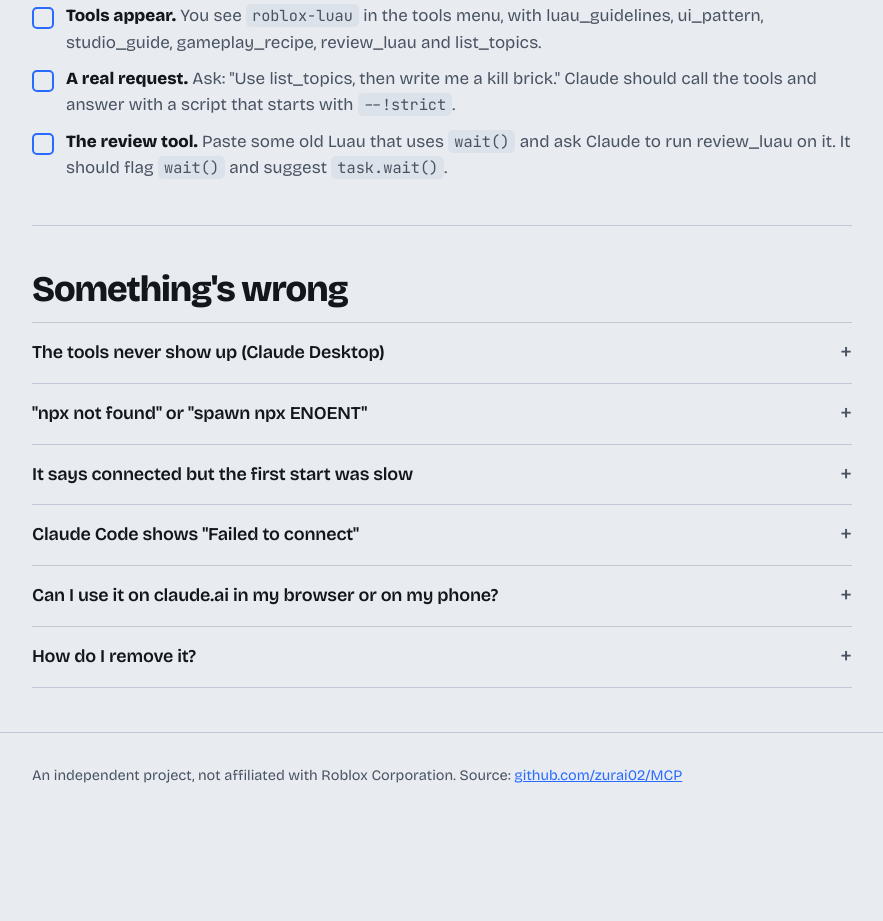
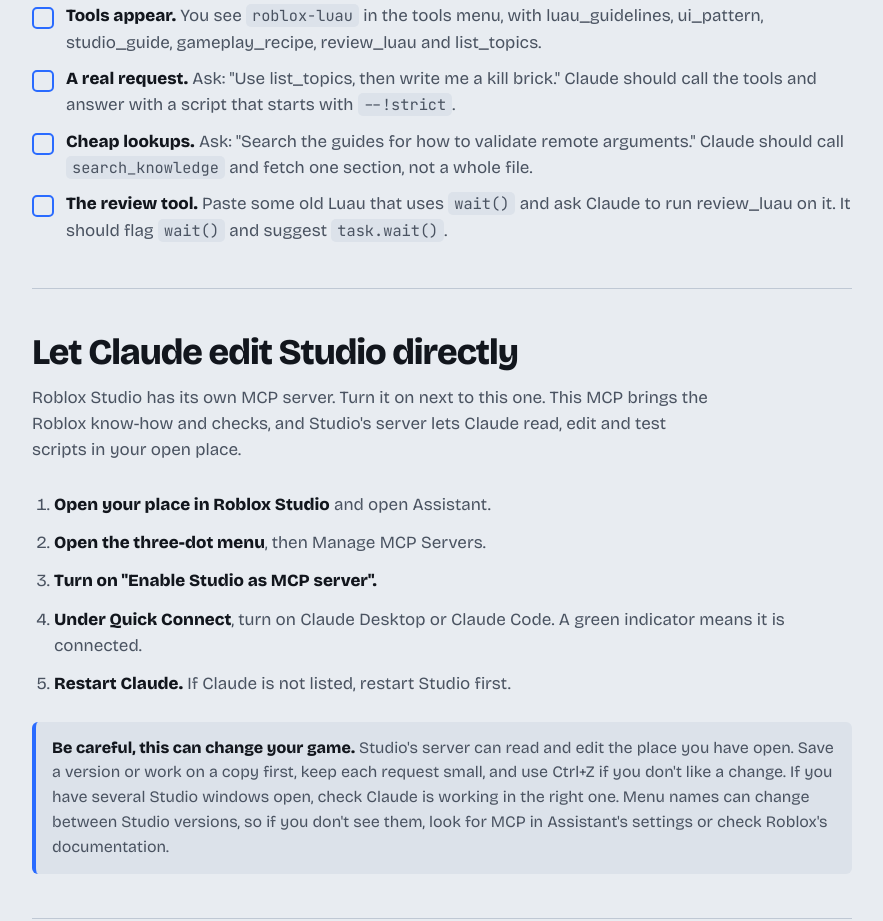
Before and after one commit to zurai02/MCP, a website: page mcp.html in a window 1280 px wide. Shown: the part 1854-2775 px from the top of the page, without its empty margins (198-1081 px from the left). Before the commit the page ends 2694 px from the top, so only its background shows below. Drawn offline with nearby package versions, Linux system fonts and the light colour scheme.

Commit message:
Update mcp.html

```diff
--- a/mcp.html
+++ b/mcp.html
@@ -194,8 +194,22 @@
       <ul class="check">
         <li><span><b>Tools appear.</b> You see <code>roblox-luau</code> in the tools menu, with luau_guidelines, ui_pattern, studio_guide, gameplay_recipe, review_luau and list_topics.</span></li>
         <li><span><b>A real request.</b> Ask: "Use list_topics, then write me a kill brick." Claude should call the tools and answer with a script that starts with <code>--!strict</code>.</span></li>
+        <li><span><b>Cheap lookups.</b> Ask: "Search the guides for how to validate remote arguments." Claude should call <code>search_knowledge</code> and fetch one section, not a whole file.</span></li>
         <li><span><b>The review tool.</b> Paste some old Luau that uses <code>wait()</code> and ask Claude to run review_luau on it. It should flag <code>wait()</code> and suggest <code>task.wait()</code>.</span></li>
       </ul>
+    </section>
+
+    <section id="studio">
+      <h2>Let Claude edit Studio directly</h2>
+      <p class="sub">Roblox Studio has its own MCP server. Turn it on next to this one. This MCP brings the Roblox know-how and checks, and Studio's server lets Claude read, edit and test scripts in your open place.</p>
+      <ol class="steps">
+        <li><b>Open your place in Roblox Studio</b> and open Assistant.</li>
+        <li><b>Open the three-dot menu</b>, then Manage MCP Servers.</li>
+        <li><b>Turn on "Enable Studio as MCP server".</b></li>
+        <li><b>Under Quick Connect</b>, turn on Claude Desktop or Claude Code. A green indicator means it is connected.</li>
+        <li><b>Restart Claude.</b> If Claude is not listed, restart Studio first.</li>
+      </ol>
+      <div class="callout"><b>Be careful, this can change your game.</b> Studio's server can read and edit the place you have open. Save a version or work on a copy first, keep each request small, and use Ctrl+Z if you don't like a change. If you have several Studio windows open, check Claude is working in the right one. Menu names can change between Studio versions, so if you don't see them, look for MCP in Assistant's settings or check Roblox's documentation.</div>
     </section>
 
     <section id="fix">
@@ -228,6 +242,14 @@
       <details>
         <summary>Can I use it on claude.ai in my browser or on my phone?</summary>
         <p>Not this version. The website and phone app only connect to servers that are hosted online. This one runs on your own computer. Use Claude Desktop or Claude Code.</p>
+      </details>
+      <details>
+        <summary>Claude gives me code but doesn't change my place</summary>
+        <ul>
+          <li>Studio's own MCP server is separate from this one. Turn it on as described above.</li>
+          <li>Check the green connected indicator in Studio's Manage MCP Servers, then restart Claude.</li>
+          <li>Make sure the place you want changed is the one open in Studio.</li>
+        </ul>
       </details>
       <details>
         <summary>How do I remove it?</summary>
@@ -319,4 +341,4 @@
 })();
 </script>
 </body>
-</html>
+          </html>
```
